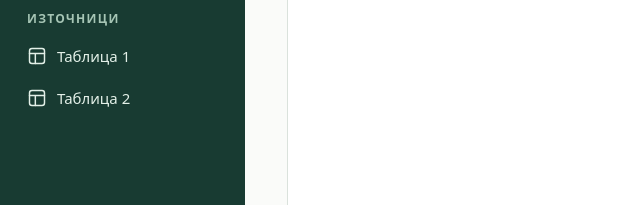
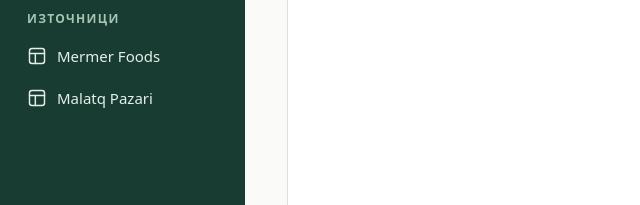
Before and after one commit to JohnyKid123/replydesk, a plain HTML site: page index.html in a window 1280 px wide. Shown: the part 365-570 px from the top of the page, 0-640 px from the left. Drawn offline with Linux system fonts and the light colour scheme; no server answers.

Commit message:
Display the company names for both lead sheets

```diff
--- a/index.html
+++ b/index.html
@@ -1,10 +1,10 @@
 <!doctype html><html lang="bg"><head><meta charset="utf-8"><meta name="viewport" content="width=device-width,initial-scale=1"><meta name="referrer" content="no-referrer"><title>Replydesk · Поща</title><link rel="stylesheet" href="workspace.css"></head><body>
-<aside><a class="brand" href="./"><i data-icon="mail"></i>Replydesk</a><div class="workspaceTag"><b>Р</b><span>Работно пространство</span></div><div class="navlabel">ПОЩА</div><nav><button data-filter="all" class="active"><i data-icon="layers"></i>Всички имейли <em id="n-all">–</em></button><button data-filter="open"><i data-icon="chat"></i>За обсъждане <em id="n-open">–</em></button><button data-filter="done"><i data-icon="check"></i>Готови <em id="n-done">–</em></button></nav><div class="navlabel">ИЗТОЧНИЦИ</div><nav><button data-source="1"><i data-icon="table"></i>Таблица 1</button><button data-source="2"><i data-icon="table"></i>Таблица 2</button></nav><div class="profile"><span id="initial">•</span><button id="rename">Твоето име</button></div></aside>
+<aside><a class="brand" href="./"><i data-icon="mail"></i>Replydesk</a><div class="workspaceTag"><b>Р</b><span>Работно пространство</span></div><div class="navlabel">ПОЩА</div><nav><button data-filter="all" class="active"><i data-icon="layers"></i>Всички имейли <em id="n-all">–</em></button><button data-filter="open"><i data-icon="chat"></i>За обсъждане <em id="n-open">–</em></button><button data-filter="done"><i data-icon="check"></i>Готови <em id="n-done">–</em></button></nav><div class="navlabel">ИЗТОЧНИЦИ</div><nav><button data-source="1"><i data-icon="table"></i>Mermer Foods</button><button data-source="2"><i data-icon="table"></i>Malatq Pazari</button></nav><div class="profile"><span id="initial">•</span><button id="rename">Твоето име</button></div></aside>
 <main><header><span><i data-icon="mail"></i> Поща</span><button id="share" class="light"><i data-icon="link"></i> Сподели пространство</button></header><section class="intro"><div><h1>Кореспонденция</h1><p>Обратна връзка от лийдове и указания за отговор.</p></div><button id="add" class="primary"><i data-icon="plus"></i> Нов имейл</button></section><div class="toolbar"><label class="search"><i data-icon="search"></i><input id="search" type="search" placeholder="Търси по тема или лийд" aria-label="Търсене"></label><button class="light" id="refresh"><i data-icon="refresh"></i>Обнови</button></div>
 <div class="board"><section class="listpanel"><div class="panelhead"><h2 id="listTitle">Всички имейли</h2><small id="total"></small></div><a id="sheet" hidden target="_blank" rel="noopener">Отвори таблицата ↗</a><div id="list" aria-live="polite"></div></section>
 <section class="detail"><div id="empty"><div class="art"><i data-icon="mail"></i><strong>✓</strong></div><h2>Дискусия по имейл</h2><p>Избери имейл от списъка, за да видиш разговора и прикачените файлове.</p></div>
 <article id="thread" hidden><div class="topic"><small id="tag"></small><h2 id="subject"></h2><p id="lead"></p><button class="light" id="done"></button></div><div id="history"></div><form id="reply"><label for="comment">Коментар или указания</label><textarea id="comment" name="body" placeholder="Как да отговорим на този имейл?" maxlength="20000"></textarea><label class="file"><i data-icon="clip"></i> Прикачи файлове<input type="file" multiple name="files"></label><small class="chosen"></small><button class="primary">Добави коментар</button><p role="status" class="error"></p></form></article></section></div><p id="status" role="status"></p></main>
-<dialog id="composer"><div class="dh"><h2>Нов имейл</h2><button data-close aria-label="Затвори">×</button></div><form id="create"><label>Тема<input name="title" maxlength="300" required></label><label>Лийд или компания<input name="lead" maxlength="300" required></label><div class="pair"><label>Таблица<select name="source"><option value="1">Таблица 1</option><option value="2">Таблица 2</option></select></label><label>Ред (по желание)<input name="rownum" type="number" min="1"></label></div><label>Получен отговор<textarea name="body" maxlength="20000" placeholder="Постави текста или скрийншота с Ctrl+V"></textarea></label><label class="file"><i data-icon="clip"></i> Прикачи снимки или файлове<input name="files" type="file" multiple></label><small class="chosen"></small><p role="status" class="error"></p><button class="primary">Добави имейл</button></form></dialog>
+<dialog id="composer"><div class="dh"><h2>Нов имейл</h2><button data-close aria-label="Затвори">×</button></div><form id="create"><label>Тема<input name="title" maxlength="300" required></label><label>Лийд или компания<input name="lead" maxlength="300" required></label><div class="pair"><label>Таблица<select name="source"><option value="1">Mermer Foods</option><option value="2">Malatq Pazari</option></select></label><label>Ред (по желание)<input name="rownum" type="number" min="1"></label></div><label>Получен отговор<textarea name="body" maxlength="20000" placeholder="Постави текста или скрийншота с Ctrl+V"></textarea></label><label class="file"><i data-icon="clip"></i> Прикачи снимки или файлове<input name="files" type="file" multiple></label><small class="chosen"></small><p role="status" class="error"></p><button class="primary">Добави имейл</button></form></dialog>
 <dialog id="sharing"><div class="dh"><h2>Покани Окан</h2><button data-close aria-label="Затвори">×</button></div><p>Изпрати този линк на Окан. Всеки, който го получи, може да чете, коментира и качва файлове в това пространство.</p><input id="invite" readonly aria-label="Линк за споделяне"><button class="primary" id="copy">Копирай линка</button><p id="copied" role="status"></p></dialog>
 <dialog id="identity"><div class="dh"><h2>Как да те изписваме?</h2><button data-close aria-label="Затвори">×</button></div><form id="nameForm"><label>Име за коментарите<input id="name" required maxlength="80" autocomplete="given-name"></label><button class="primary">Запази</button></form></dialog>
-<script type="module" src="workspace.js"></script></body></html>
+<script type="module" src="workspace.js?v=source-names"></script></body></html>
```
